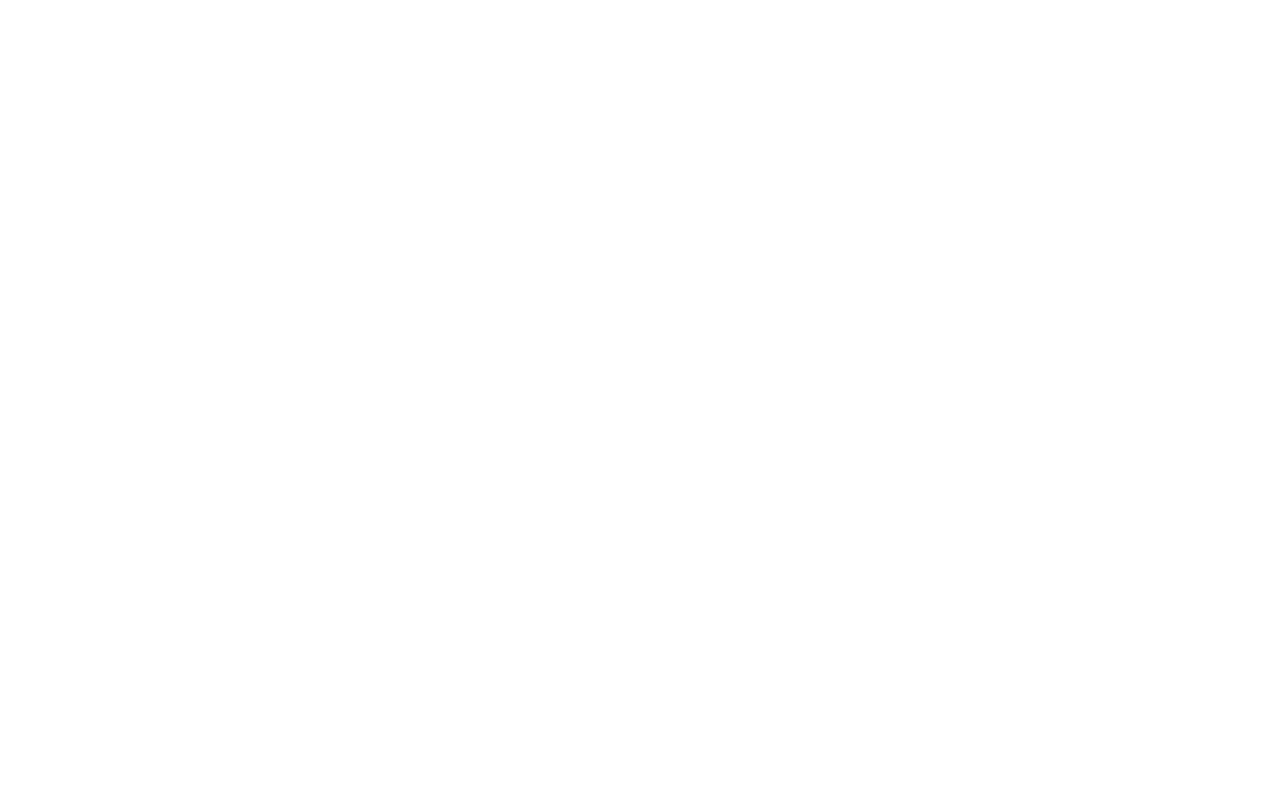
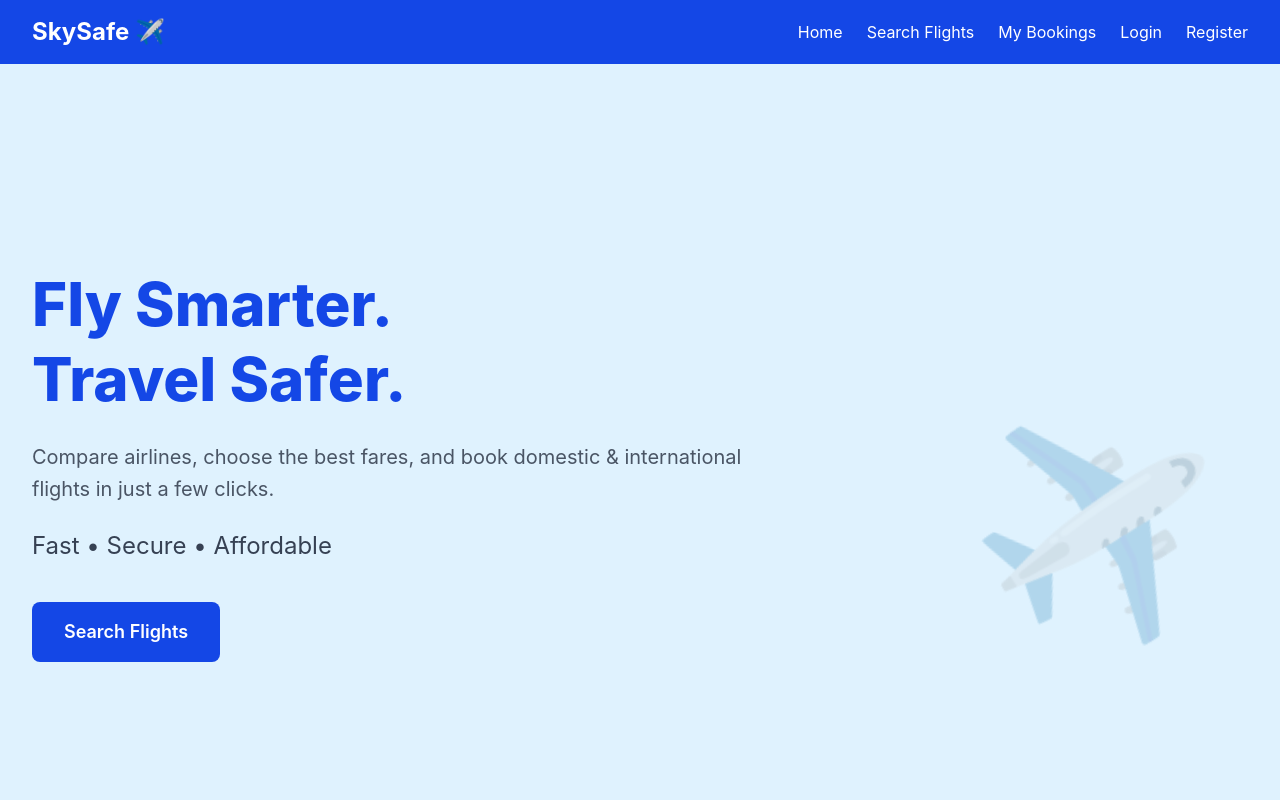
Before and after one commit to Palak216/SkySafe, a React (Vite) app in the folder client/: page /home in a window 1280 px wide. Before the commit this address had no page. Shown: the top 800 px of the page. Built offline with nearby package versions, Linux system fonts and the light colour scheme; no server answers.

Commit message:
Protected Routes

```diff
--- a/client/src/App.jsx
+++ b/client/src/App.jsx
@@ -2,32 +2,32 @@
 
 import Home from "./pages/Home";
 import Booking from "./pages/Booking";
+import Login from "./pages/Login";
 import Register from "./pages/Register";
-import Login from "./pages/Login";
 
 function App() {
   return (
     <Routes>
 
-      {/* Home Page */}
+      {/* Default Page */}
       <Route
         path="/"
-        element={<Home />}
+        element={<Login />}
       />
 
-      {/* Register Page */}
+      {/* Register */}
       <Route
         path="/register"
         element={<Register />}
       />
 
-      {/* Login Page */}
+      {/* Home */}
       <Route
-        path="/login"
-        element={<Login />}
+        path="/home"
+        element={<Home />}
       />
 
-      {/* Booking Page */}
+      {/* Booking */}
       <Route
         path="/booking/:id"
         element={<Booking />}
--- a/client/src/components/Navbar.jsx
+++ b/client/src/components/Navbar.jsx
@@ -2,48 +2,54 @@
 
 function Navbar() {
   return (
-    <nav className="bg-blue-700 text-white shadow-md sticky top-0 z-50">
-      <div className="max-w-7xl mx-auto flex justify-between items-center px-8 py-4">
+    <nav className="bg-blue-700 text-white px-8 py-4 flex justify-between items-center shadow-md">
 
-        {/* Logo */}
-        <Link to="/" className="text-3xl font-bold">
+      <Link
+        to="/home"
+        className="text-2xl font-bold"
+      >
         SkySafe ✈️
       </Link>
 
-        {/* Navigation Links */}
-        <div className="flex items-center gap-8">
+      <div className="flex gap-6">
 
         <Link
-            to="/"
-            className="hover:text-yellow-300 transition duration-300"
+          to="/home"
+          className="hover:text-yellow-300"
         >
           Home
         </Link>
 
         <a
           href="#search"
-            className="hover:text-yellow-300 transition duration-300"
+          className="hover:text-yellow-300"
         >
           Search Flights
         </a>
 
         <Link
-            to="/login"
-            className="hover:text-yellow-300 transition duration-300"
+          to="/booking"
+          className="hover:text-yellow-300"
+        >
+          My Bookings
+        </Link>
+
+        <Link
+          to="/"
+          className="hover:text-yellow-300"
         >
           Login
         </Link>
 
         <Link
           to="/register"
-            className="bg-white text-blue-700 px-5 py-2 rounded-lg font-semibold hover:bg-gray-100 transition duration-300"
+          className="hover:text-yellow-300"
         >
           Register
         </Link>
 
       </div>
 
-      </div>
     </nav>
   );
 }
--- /dev/null
+++ b/client/src/components/ProtectedRoute.jsx
@@ -0,0 +1,27 @@
+import { useContext } from "react";
+import { Navigate } from "react-router-dom";
+import { AuthContext } from "../context/AuthContext";
+import ProtectedRoute from "./components/ProtectedRoute";
+function ProtectedRoute({ children }) {
+
+  const { user, loading } = useContext(AuthContext);
+
+  // Wait until profile is loaded
+  if (loading) {
+    return (
+      <h1 className="text-center mt-20 text-3xl">
+        Loading...
+      </h1>
+    );
+  }
+
+  // Not logged in
+  if (!user) {
+    return <Navigate to="/" replace />;
+  }
+
+  // Logged in
+  return children;
+}
+
+export default ProtectedRoute;
--- /dev/null
+++ b/client/src/context/AuthContext.jsx
@@ -0,0 +1,38 @@
+import { createContext, useEffect, useState } from "react";
+import { getProfile } from "../services/authService";
+
+export const AuthContext = createContext();
+
+function AuthProvider({ children }) {
+  const [user, setUser] = useState(null);
+  const [loading, setLoading] = useState(true);
+
+  const loadUser = async () => {
+    try {
+      const data = await getProfile();
+      setUser(data.user);
+    } catch (error) {
+      setUser(null);
+    } finally {
+      setLoading(false);
+    }
+  };
+
+  useEffect(() => {
+    loadUser();
+  }, []);
+
+  return (
+    <AuthContext.Provider
+      value={{
+        user,
+        setUser,
+        loading,
+      }}
+    >
+      {children}
+    </AuthContext.Provider>
+  );
+}
+
+export default AuthProvider;
--- a/client/src/main.jsx
+++ b/client/src/main.jsx
@@ -2,13 +2,21 @@
 import { createRoot } from "react-dom/client";
 import { BrowserRouter } from "react-router-dom";
 
+import App from "./App";
 import "./index.css";
-import App from "./App.jsx";
+
+import AuthProvider from "./context/AuthContext";
 
 createRoot(document.getElementById("root")).render(
   <StrictMode>
     <BrowserRouter>
-      <App />
+
+      <AuthProvider>
+
+        <App />
+
+      </AuthProvider>
+
     </BrowserRouter>
   </StrictMode>
 );
--- a/client/src/pages/Login.jsx
+++ b/client/src/pages/Login.jsx
@@ -1,6 +1,6 @@
 import { useState } from "react";
+import { useNavigate, Link } from "react-router-dom";
 import { loginUser } from "../services/authService";
-import { useNavigate, Link } from "react-router-dom";
 
 function Login() {
   const navigate = useNavigate();
@@ -9,6 +9,8 @@
     email: "",
     password: "",
   });
+
+  const [loading, setLoading] = useState(false);
 
   const handleChange = (e) => {
     setFormData({
@@ -21,29 +23,34 @@
     e.preventDefault();
 
     try {
+      setLoading(true);
+
       const data = await loginUser(formData);
 
       alert(data.message);
 
-      navigate("/");
+      navigate("/home");
     } catch (error) {
       alert(
         error.response?.data?.message ||
         "Login Failed"
       );
+    } finally {
+      setLoading(false);
     }
   };
 
   return (
     <div className="min-h-screen flex justify-center items-center bg-sky-100">
 
-      <div className="bg-white shadow-xl rounded-xl p-10 w-[420px]">
+      <form
+        onSubmit={handleSubmit}
+        className="bg-white p-8 rounded-xl shadow-lg w-[400px]"
+      >
 
-        <h1 className="text-3xl font-bold text-center text-blue-700 mb-8">
+        <h2 className="text-3xl font-bold text-center text-blue-700 mb-6">
           Login
-        </h1>
-
-        <form onSubmit={handleSubmit}>
+        </h2>
 
         <input
           type="email"
@@ -51,7 +58,8 @@
           placeholder="Email"
           value={formData.email}
           onChange={handleChange}
-            className="w-full border p-3 rounded-lg mb-5"
+          className="w-full border p-3 rounded-lg mb-4"
+          required
         />
 
         <input
@@ -60,29 +68,28 @@
           placeholder="Password"
           value={formData.password}
           onChange={handleChange}
-            className="w-full border p-3 rounded-lg mb-5"
+          className="w-full border p-3 rounded-lg mb-6"
+          required
         />
 
         <button
-            className="w-full bg-blue-700 text-white py-3 rounded-lg"
+          disabled={loading}
+          className="w-full bg-blue-700 hover:bg-blue-800 text-white py-3 rounded-lg"
         >
-            Login
+          {loading ? "Logging in..." : "Login"}
         </button>
 
-        </form>
-
         <p className="text-center mt-5">
-          Don't have an account?
-
+          Don't have an account?{" "}
           <Link
             to="/register"
-            className="text-blue-700 font-bold ml-2"
+            className="text-blue-700 font-semibold"
           >
             Register
           </Link>
         </p>
 
-      </div>
+      </form>
 
     </div>
   );
--- a/client/src/pages/Register.jsx
+++ b/client/src/pages/Register.jsx
@@ -40,7 +40,7 @@
 
       alert(data.message);
 
-      navigate("/login");
+      navigate("/");
     } catch (error) {
       alert(
         error.response?.data?.message || "Registration Failed"
```
Lines whose indentation alone changed are shown as unchanged.
